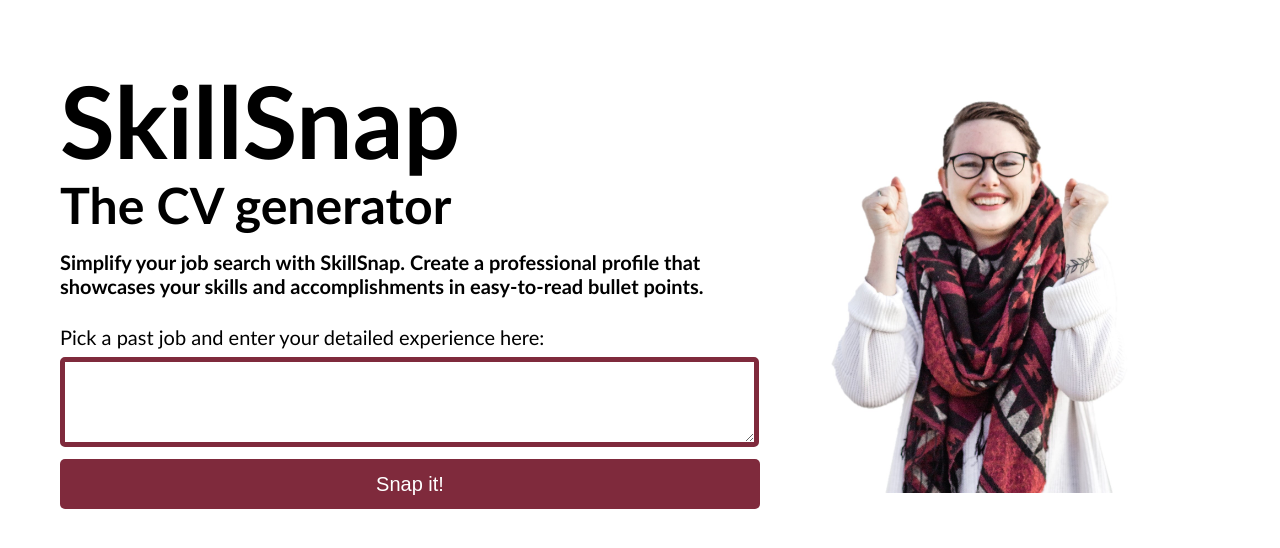
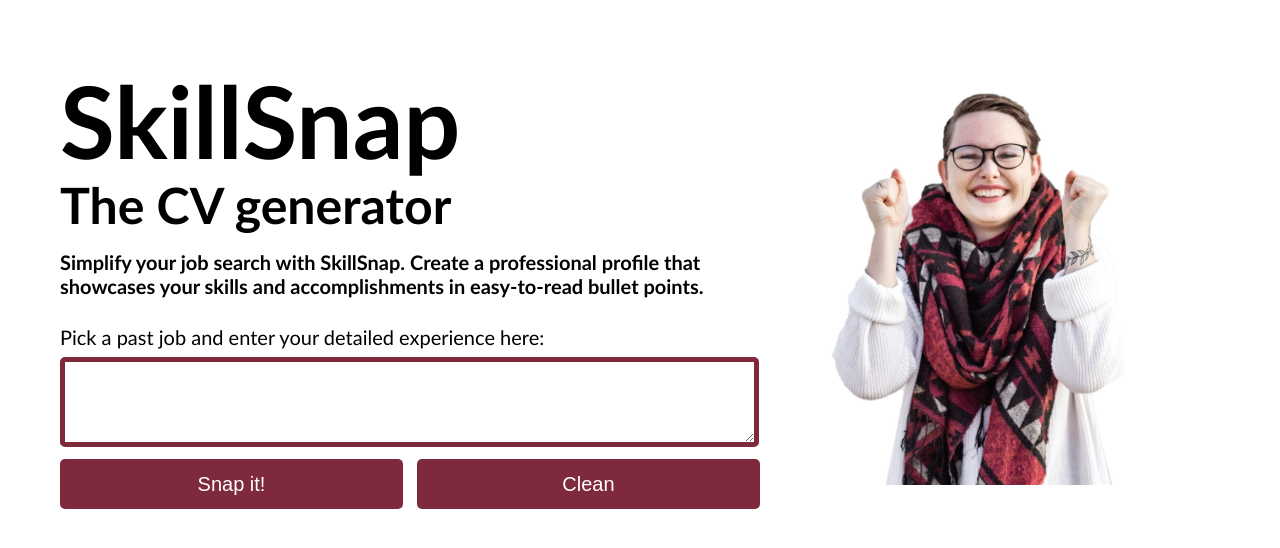
Before and after one commit to tantany/cv-gen-server, a React (Create React App) app in the folder client/: page / in a window 1280 px wide. Shown: the top 548 px of the page. Built offline with nearby package versions, Linux system fonts and the light colour scheme.

Commit message:
feat: add clean button on client

```diff
--- a/client/src/App.js
+++ b/client/src/App.js
@@ -1,8 +1,11 @@
+import React, { useState } from 'react';
 import Form from './components/Form';
 import Header from './components/Header';
 import photo from './images/bg.jpg';
 
 function App() {
+  const [output, setOutput] = useState("");
+
   return (
     <div className="app">
       <header className="header">
@@ -10,7 +13,23 @@
       <section className="section">
         <div className="wrapper">
           <Header />
-          <Form />
+          <Form
+            setOutput={setOutput}
+          />
+          {output &&
+            <h3 className="result">Here's your snapped experience:</h3>
+          }
+          {output && output.map((line, index) => {
+            return(
+              <p className="output" key={index}>{line}</p>
+            )
+          })}
+          {output &&
+            <button className="copy-button"
+              onClick={() => navigator.clipboard.writeText(output.join(" "))}>
+              Copy to clipboard
+            </button>
+          }
         </div>
         <img className="image" src={photo} alt="happy" />
       </section>
--- a/client/src/components/Form.js
+++ b/client/src/components/Form.js
@@ -1,8 +1,9 @@
 import React, { useState } from 'react';
 
-function Form() {
+function Form({
+    setOutput
+}) {
     const [inputText, setInputText] = useState("");
-    const [output, setOutput] = useState("");
     const [cursor, setCursor] = useState('pointer');
 
     const URL = 'http://localhost:4000/api/input/'
@@ -20,22 +21,27 @@
 
     const handleSubmit = (evt) => {
         evt.preventDefault();
-        if(inputText) getData(inputText);
+        if (inputText) getData(inputText);
     }
 
     return (
-        <>
         <form className="form" onSubmit={handleSubmit}>
             <label className="label">
                 Pick a past job and enter your detailed experience here:
-                    <textarea className="input" id="text" name="text" cols="82" rows="4"
+                <textarea className="input" id="text" name="text" cols="82" rows="4" value={inputText}
                     onChange={(evt) => setInputText(evt.target.value)} >
                 </textarea>
             </label>
+            <div className='button-wrapper'>
                 <input className="button" type="submit" value="Snap it!" style={{ cursor: cursor }} />
+                <input className="button" type="button" value="Clean"
+                    onClick={() => {
+                        setOutput("");
+                        setInputText("")}
+                    }
+                />
+            </div>
         </form>
-            <p className="output">{output}</p>
-        </>
     )
 }
 
--- a/client/src/index.css
+++ b/client/src/index.css
@@ -45,8 +45,13 @@
   font-family: 'Trebuchet MS', sans-serif;
 }
 
+.button-wrapper {
+  display: flex;
+  justify-content: space-between;
+}
+
 .button {
-  width: 100%;
+  width: 49%;
   height: 50px;
   background-color: #7F2A3C;
   color: white;
@@ -56,8 +61,8 @@
 }
 
 .button:hover {
-  /* cursor: pointer; */
   opacity: 0.9;
+  cursor: pointer;
 }
 
 .image {
@@ -72,3 +77,25 @@
   font-family: 'Trebuchet MS', sans-serif;
   width: 685px;
 }
+
+.output {
+  margin: 0;
+  line-height: 24px;
+}
+
+.result {
+  margin-bottom: 10px;
+}
+
+.copy-button {
+  margin-top: 10px;
+  border: 1px solid #7F2A3C;
+  border-radius: 5px;
+  background-color: white;
+  height: 24px;
+}
+
+.copy-button:hover {
+  cursor: pointer;
+  opacity: 0.6;
+}
```
Lines whose indentation alone changed are shown as unchanged.
